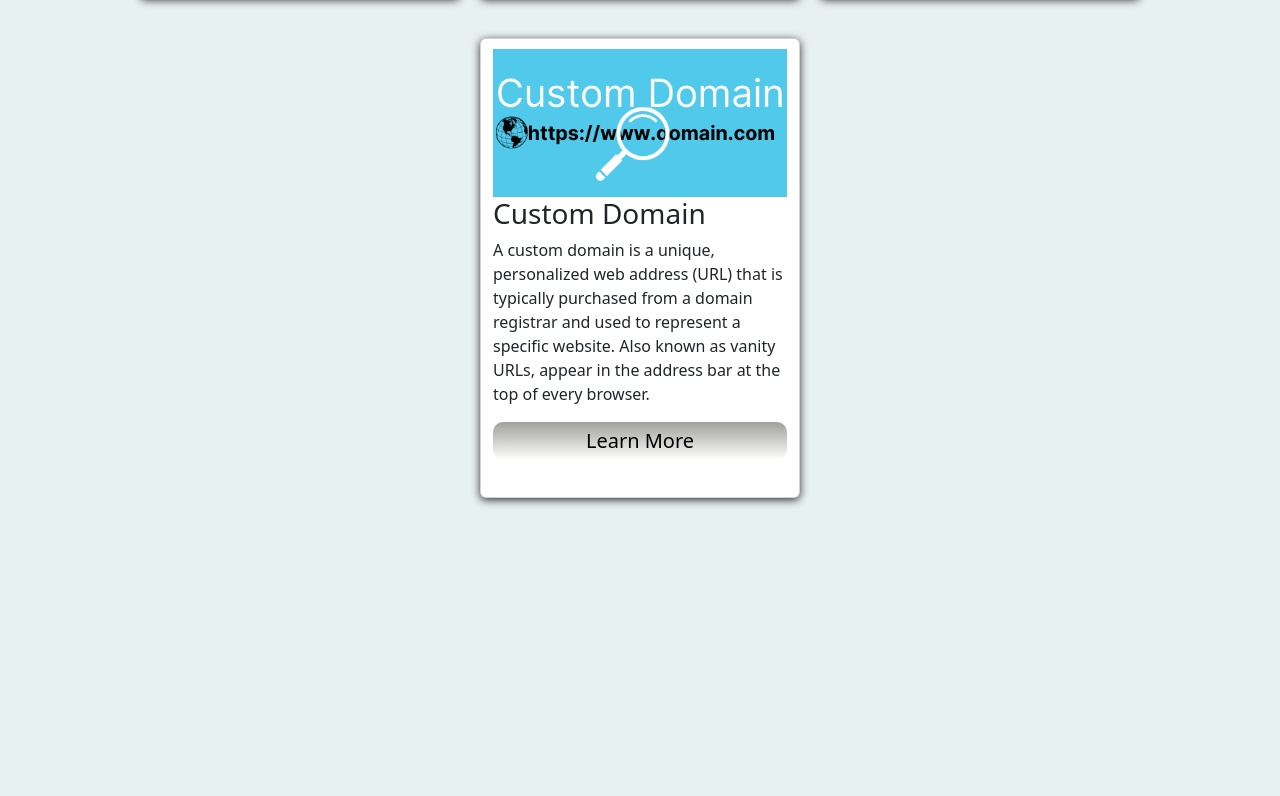
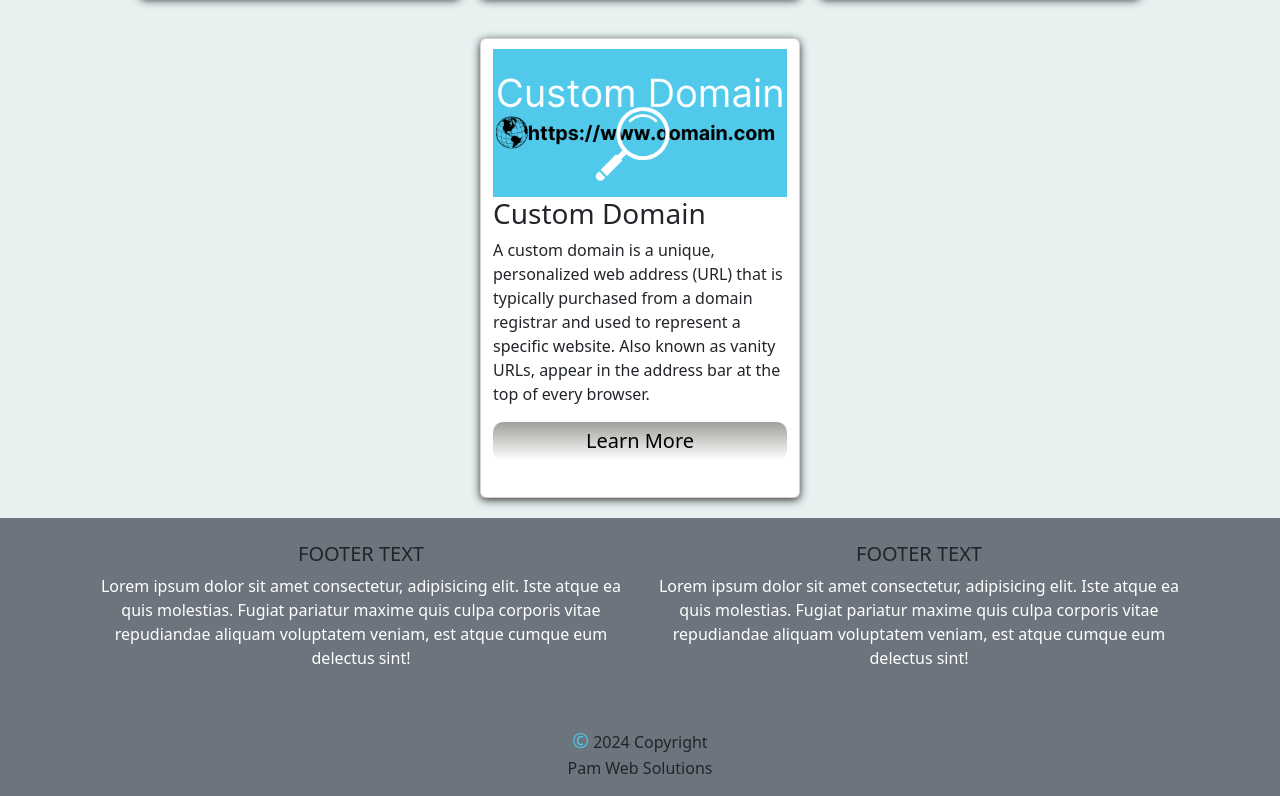
Before and after one commit to Markpm-code/pam-w-solutions, a React (Vite) app in the folder pam-websolutions/: page /#/ in a window 1280 px wide. Shown: the part 1844-2640 px from the top of the page. Before the commit the page ends 2362 px from the top, so only its background shows below. Built offline with nearby package versions, Linux system fonts and the light colour scheme.

Commit message:
add initial footer layout

```diff
--- a/pam-websolutions/src/components/Footer.css
+++ b/pam-websolutions/src/components/Footer.css
@@ -0,0 +1,17 @@
+:root {
+  --primary: rgb(81, 201, 235);
+}
+
+.footer-layout {
+  bottom: 0;
+  width: 100%;
+}
+
+footer p {
+  color: #FFFF;
+}
+
+.copyright {
+  font-size: 20px;
+  color: var(--primary);
+}
--- a/pam-websolutions/src/components/Footer.tsx
+++ b/pam-websolutions/src/components/Footer.tsx
@@ -1,10 +1,49 @@
+import "./Footer.css";
+
+const currentYear = new Date().getFullYear();
 
 const Footer = () => {
   return (
     <div>
+      <footer className="bg-secondary text-center container-fluid">
+        <div className="container p-4">
+          <div className="row">
+            <div className="col-lg-6 col-md-12 mb-4 mb-md-0">
+              <h5 className="text-uppercase">Footer text</h5>
 
+              <p>
+                Lorem ipsum dolor sit amet consectetur, adipisicing elit. Iste
+                atque ea quis molestias. Fugiat pariatur maxime quis culpa
+                corporis vitae repudiandae aliquam voluptatem veniam, est atque
+                cumque eum delectus sint!
+              </p>
+            </div>
+
+            <div className="col-lg-6 col-md-12 mb-4 mb-md-0">
+              <h5 className="text-uppercase">Footer text</h5>
+
+              <p>
+                Lorem ipsum dolor sit amet consectetur, adipisicing elit. Iste
+                atque ea quis molestias. Fugiat pariatur maxime quis culpa
+                corporis vitae repudiandae aliquam voluptatem veniam, est atque
+                cumque eum delectus sint!
+              </p>
+            </div>
+          </div>
+        </div>
+
+        <div className="text-center p-3">
+          <div>
+            <span className="copyright">©</span> {currentYear} Copyright
+          </div>
+          {/* <i className="fa-solid fa-dove mx-2 dove-icon"></i> */}
+          <a className="text-body text-decoration-none" href="">
+            Pam Web Solutions
+          </a>
+        </div>
+      </footer>
     </div>
-  )
-}
+  );
+};
 
-export default Footer
+export default Footer;
```
